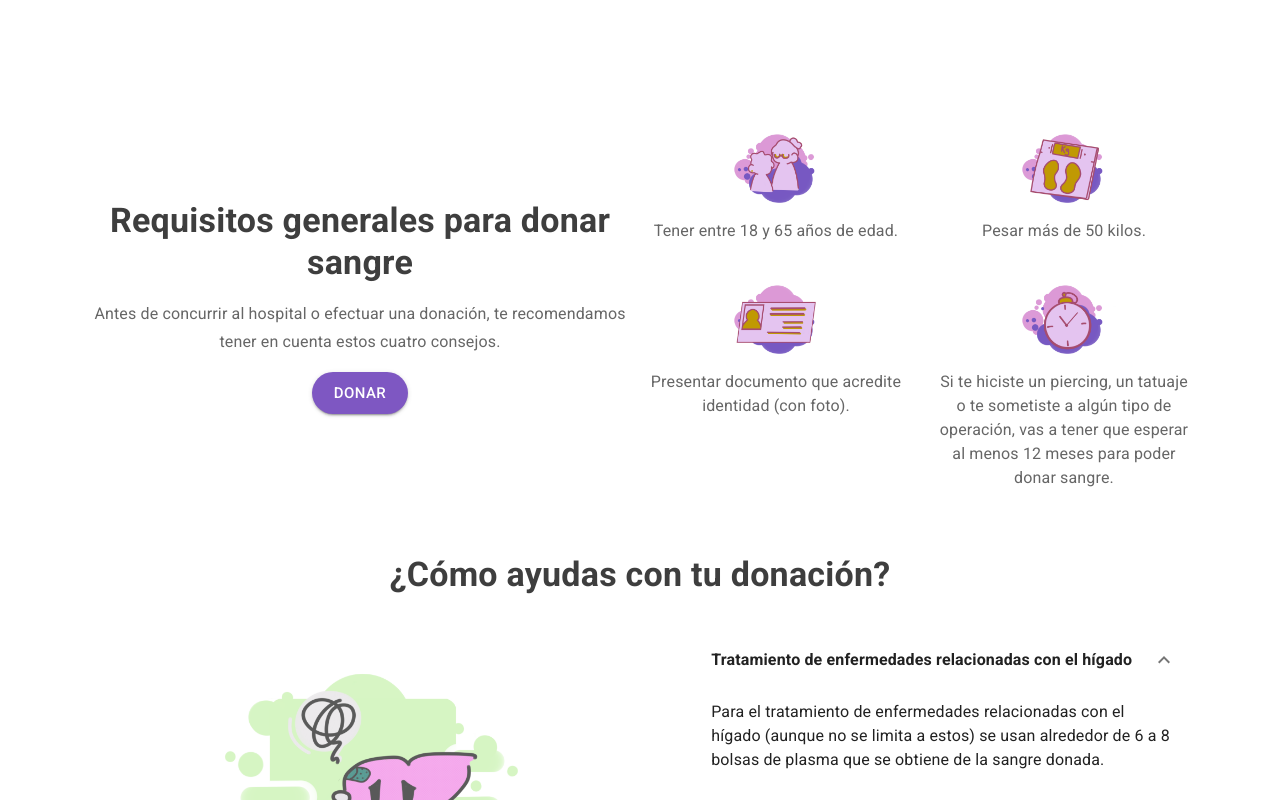
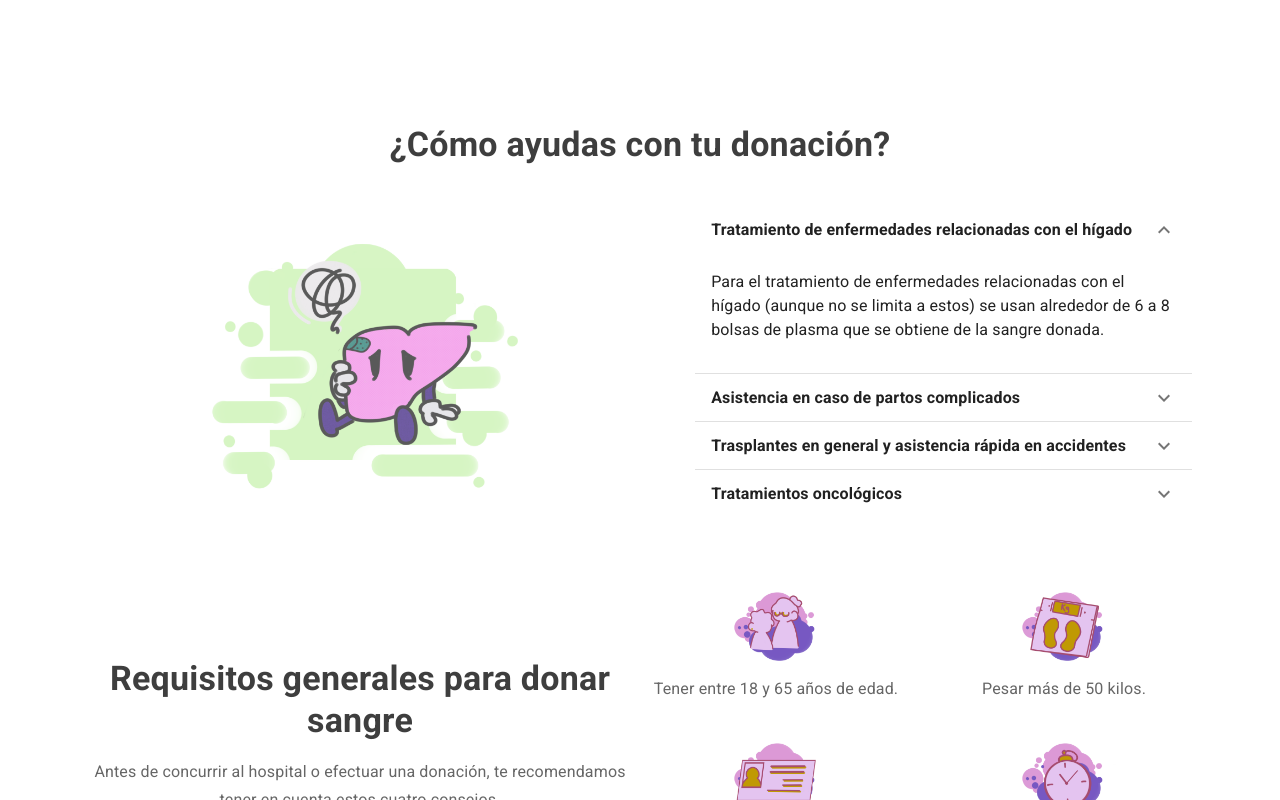
Before and after one commit to jblancoetec/front-clinicas-web, a Next.js app: page / in a window 1280 px wide. Shown: the part 740-1540 px from the top of the page. Built offline with nearby package versions, Linux system fonts and the light colour scheme.

Commit message:
Update Home.tsx

```diff
--- a/src/home/Home.tsx
+++ b/src/home/Home.tsx
@@ -13,8 +13,8 @@ const Home = () => {
       </Container>
       <Container className="background-light">
         <Stack spacing={8} py={8} marginBottom={"100px"}>
+          <HowToUseSection />
           <Advices />
-          <HowToUseSection />
           <StepsSection />
         </Stack>
       </Container>
```
